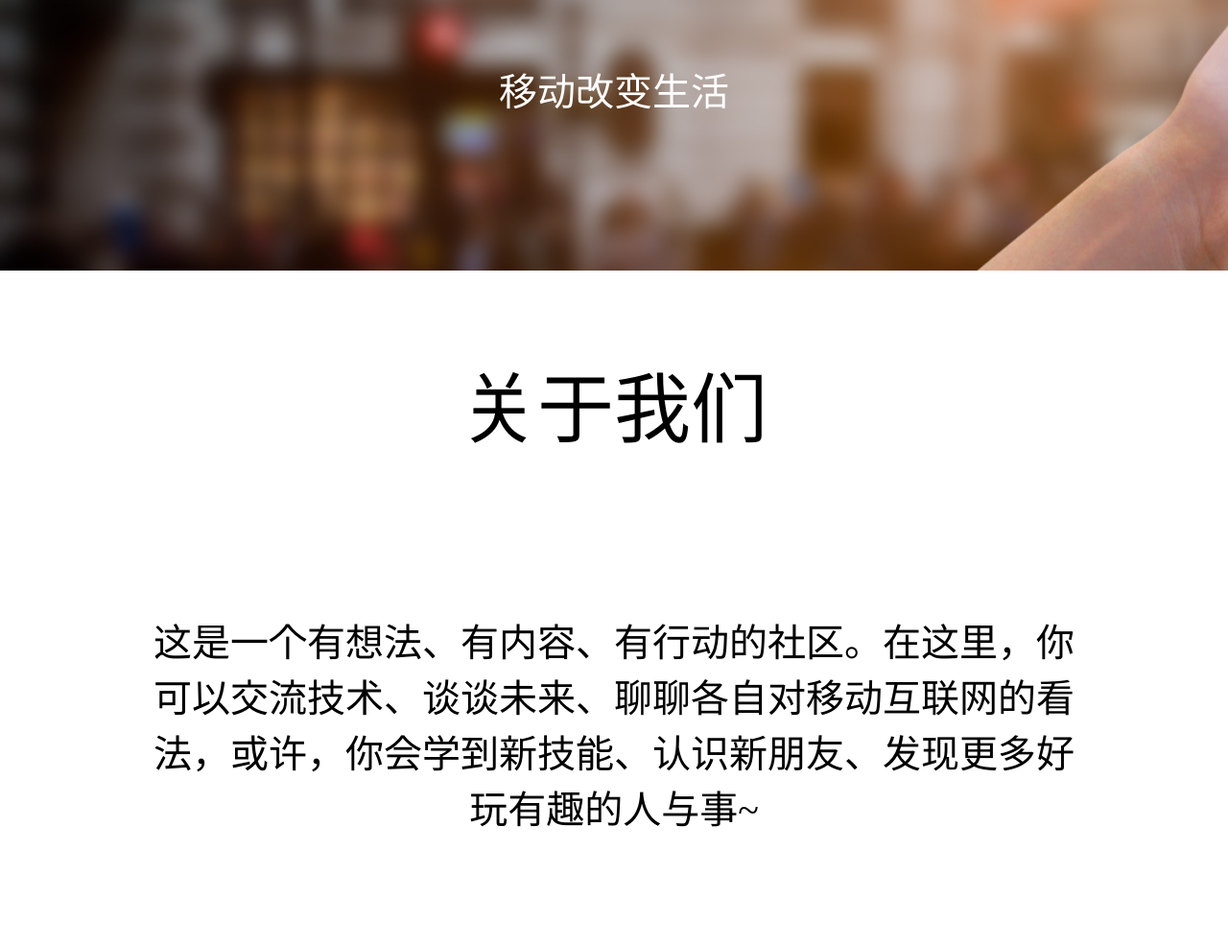
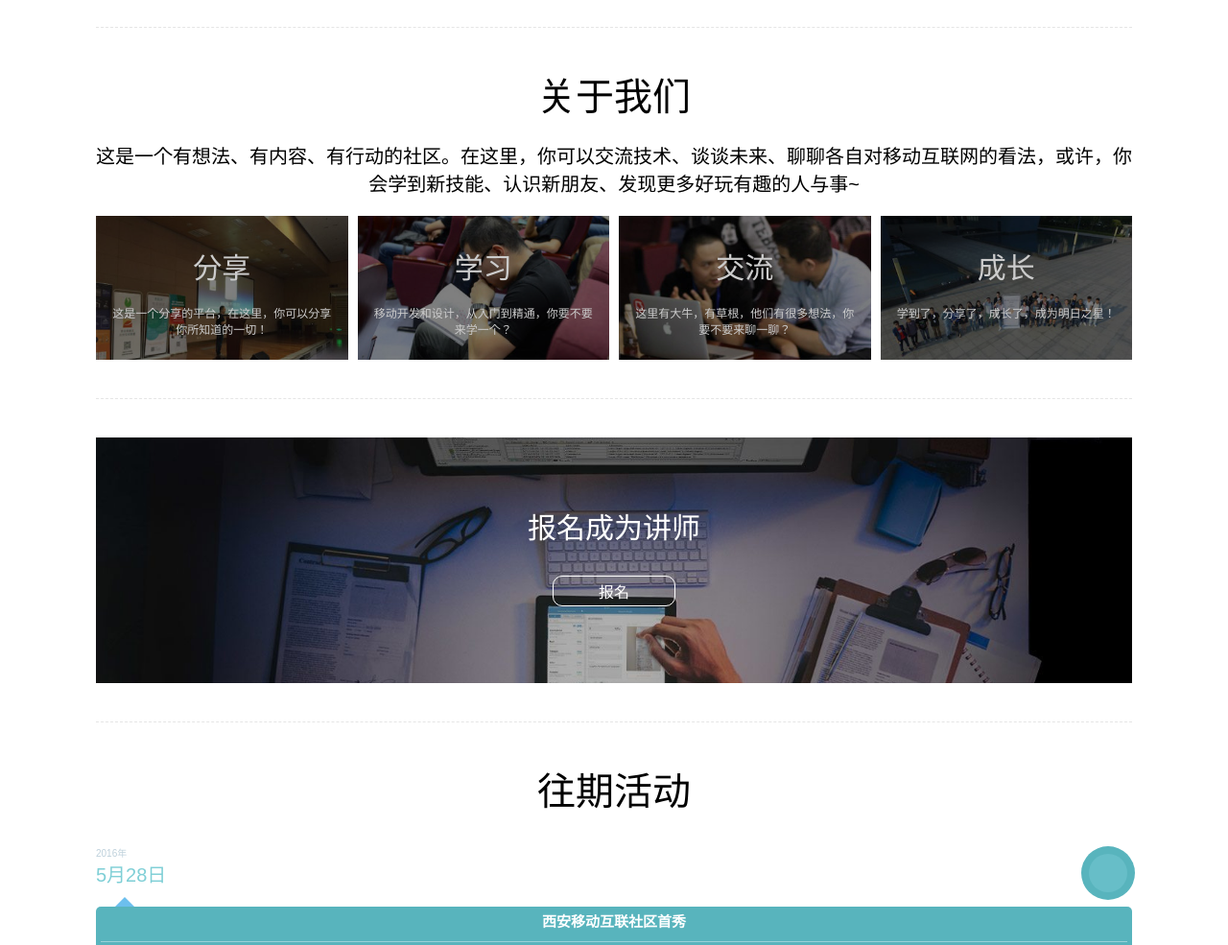
Before and after one commit to leisurehuang/XianMobileCommunity, a website: page index.html in a window 1280 px wide. Shown: the part 345-1330 px from the top of the page at 96% size. Drawn offline with nearby package versions, Linux system fonts and the light colour scheme; files that its build step writes are made by us from their sources; files whose address does not match are found by name.

Commit message:
update ui

```diff
--- a/index.html
+++ b/index.html
@@ -18,8 +18,7 @@
     <section class="about section_style">
         <p class="section_title">关于我们</p>
         <p class="ahout_desc">这是一个有想法、有内容、有行动的社区。在这里，你可以交流技术、谈谈未来、聊聊各自对移动互联网的看法，或许，你会学到新技能、认识新朋友、发现更多好玩有趣的人与事~</p>
-    </section>
-    <section class="shows section_style">
+        <section class="shows">
             <div class="moment share_bgImage">
                 <p class="show_title">分享</p>
                 <p class="show_desc">这是一个分享的平台，在这里，你可以分享你所知道的一切！</p>
@@ -36,6 +35,12 @@
                 <p class="show_title">成长</p>
                 <p class="show_desc">学到了，分享了，成长了，成为明日之星！</p>
             </div>
+        </section>
+    </section>
+
+    <section class="join_us">
+        <p class="join_title">报名成为讲师</p>
+        <button class="join" onclick="location.href='https://jinshuju.net/f/TJRkWp'">报名</button>
     </section>
     <section class="activities section_style">
         <p class="section_title">往期活动</p>
--- a/src/main.scss
+++ b/src/main.scss
@@ -15,12 +15,10 @@
 }
 body {
     text-align: center;
-    font-size: 40px;
-    max-width: 1800px;
+    font-size: 20px;
     margin: 1em auto;
-    p {
-        margin: 0 auto;
-    }
+    max-width: 1080px;
+    font-family: sans-serif;
 }
 .section_style {
     padding-bottom: 2em;
@@ -28,34 +26,41 @@ body {
 .color_white {
     color: #FFF;
 }
+.color_lightWhite {
+    color: #CCC;
+}
 .section_title {
     font-size: 2em;
-    margin: 1em;
-    //@extend .color_white;
+    margin: 1em 0 0.5em;
+}
+
+.section_line {
+  border-top: 1px dashed #E5E5E5;
+  border-bottom: 1px dashed #E5E5E5;
+  margin-top: 2em;
+  margin-bottom: 2em;
 }
 .hero {
     background-image: url("images/hero_image.jpg");
     background-size: cover;
-    h1 {
+    .title {
         padding-top: 2em;
         font-size: 2em;
         @extend .color_white;
     }
-    p {
+    .desc {
         padding-bottom: 2em;
         font-size: 1em;
         @extend .color_white;
     }
 }
 .about {
-    margin-top: 1em;
+  @extend .section_line;
     .ahout_desc {
-        padding: 2em 4em;
-    }
+        padding: 0;
     }
     .shows {
-    border-bottom: 1px solid #A5AAAF;
-    margin: 1em 0;
+        margin: 1em 0  0em 0;
         display: flex;
         justify-content: space-between;
         .moment {
@@ -65,15 +70,31 @@ body {
             box-sizing: border-box;
             background-size: cover;
             margin-right: 0.5em;
+            position: relative;
+            &:after {
+                content: '';
+                background: black;
+                opacity: 0.5;
+                position: absolute;
+                top: 0;
+                bottom: 0;
+                left: 0;
+                right: 0;
+            }
+            .show_desc,
             .show_title {
-            font-size: 2em;
-            @extend .color_white;
-            padding-top: 0.3em;
+                @extend .color_lightWhite;
+                position: relative;
+                z-index: 2;
+            }
+            .show_title {
+              margin: 0 auto;
+                font-size: 1.5em;
+                padding-top: 1em;
             }
             .show_desc {
                 font-size: 0.6em;
-            @extend .color_white;
-            padding: 2em 1em;
+                padding: 0.5em 1em 1em 1em;
             }
             &:last-child {
                 margin-right: 0;
@@ -92,17 +113,32 @@ body {
             background-image: url("images/pic_growth.jpg");
         }
     }
+}
 .activities {
-    border-bottom: 1px solid #A5AAAF;
-    margin: auto;
-    // width: 80%;
-    text-align: center;
+  @extend .section_line;
+}
+.join_us {
+    background-image: url("images/about_background.jpg");
+    background-size: cover;
+    padding-top: 2em;
+    padding-bottom: 4em;
+    .join_title {
+        font-size: 1.5em;
+        @extend .color_white;
+    }
+    .join {
+        background-color: transparent;
+        border: 1px solid #FFF;
+        border-radius: 10px;
+        @extend .color_white;
+        font-size: 0.8em;
+        width: 8em;
+        height: 2em;
+    }
 }
 .contact {
     .contacts {
-        width: 50%;
-        //background-image: url("images/about_background.jpg");
-        margin: 0 auto;
+        margin: 0 4em;
         padding: 0;
         display: flex;
         justify-content: space-between;
@@ -110,6 +146,10 @@ body {
             list-style-type: none;
             float: left;
             display: inline-block;
+            .Qcard {
+                width: 200px;
+                height: 200px;
+            }
         }
     }
 }
```
Lines whose indentation alone changed are shown as unchanged.
